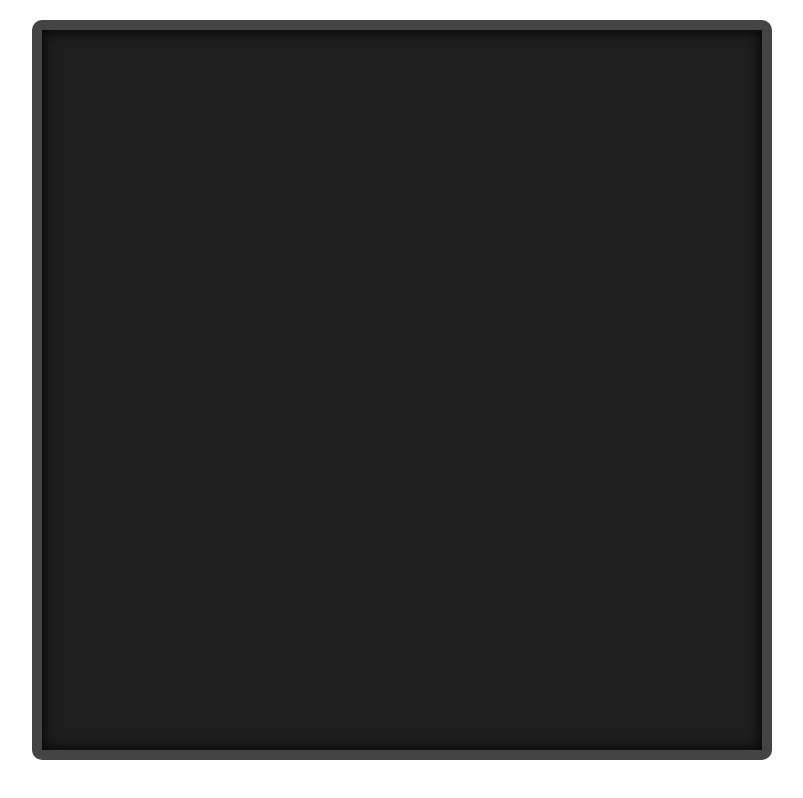
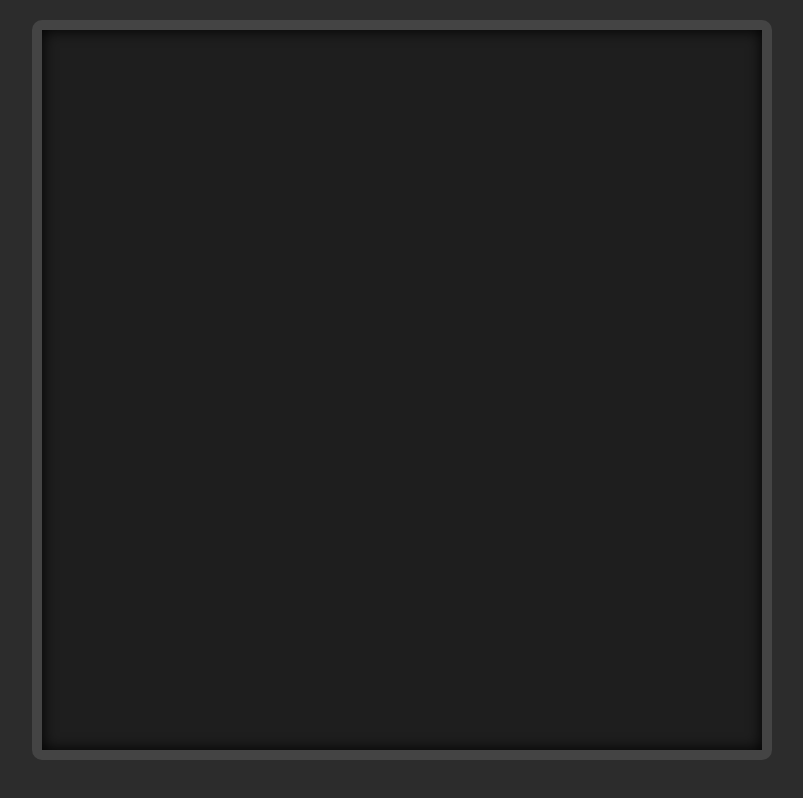
Before and after one commit to JMFerman/etch-a-sketch, a plain HTML site: page index.html in a window 1280 px wide. Shown: the whole page, without its empty margins (238-1041 px from the left). Drawn offline with Linux system fonts and the light colour scheme.

Commit message:
Fix CSS syntax error in body selector

```diff
--- a/styles.css
+++ b/styles.css
@@ -1,4 +1,4 @@
-bodybody {
+body {
   background-color: #2c2c2c;
   font-family: 'Courier New', monospace;
   margin: 0;
```
